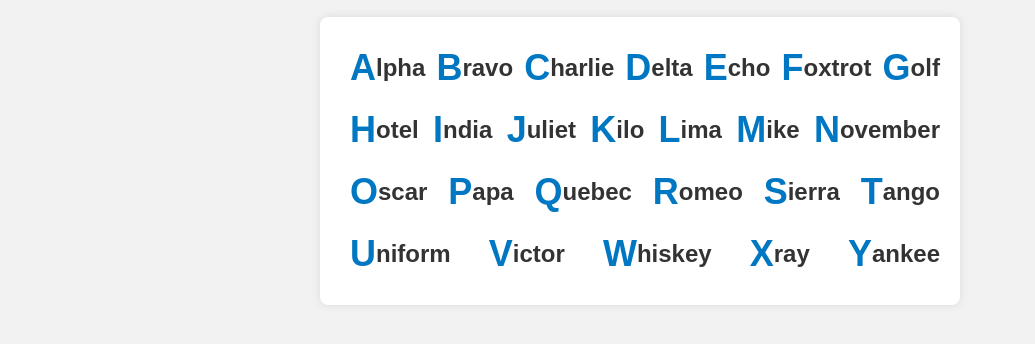
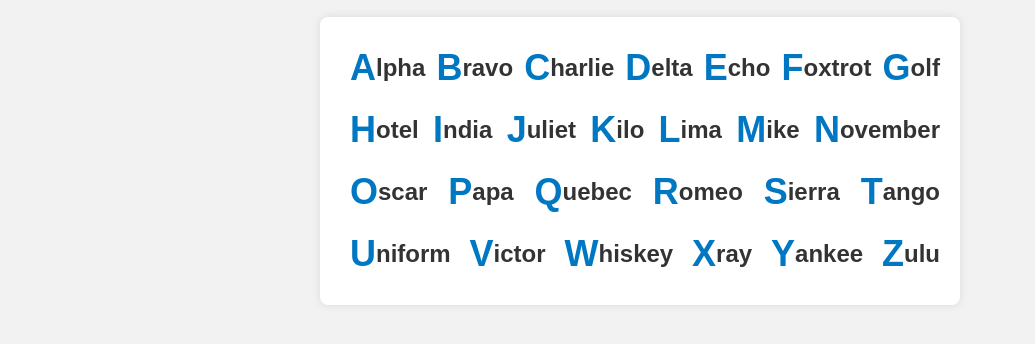
Before and after one commit to renxida/natoalpha.bet, a plain HTML site: page index.html in a window 1280 px wide. Shown: the part 104-448 px from the top of the page, without its empty margins (0-1035 px from the left). Drawn offline with Linux system fonts and the light colour scheme.

Commit message:
forgot z

```diff
--- a/index.html
+++ b/index.html
@@ -92,3 +92,7 @@
 		<li><span>W</span>hiskey</li>
 		<li><span>X</span>ray</li>
 		<li><span>Y</span>ankee</li>
+		<li><span>Z</span>ulu</li>
+	</ul>
+</body>
+</html>
```
